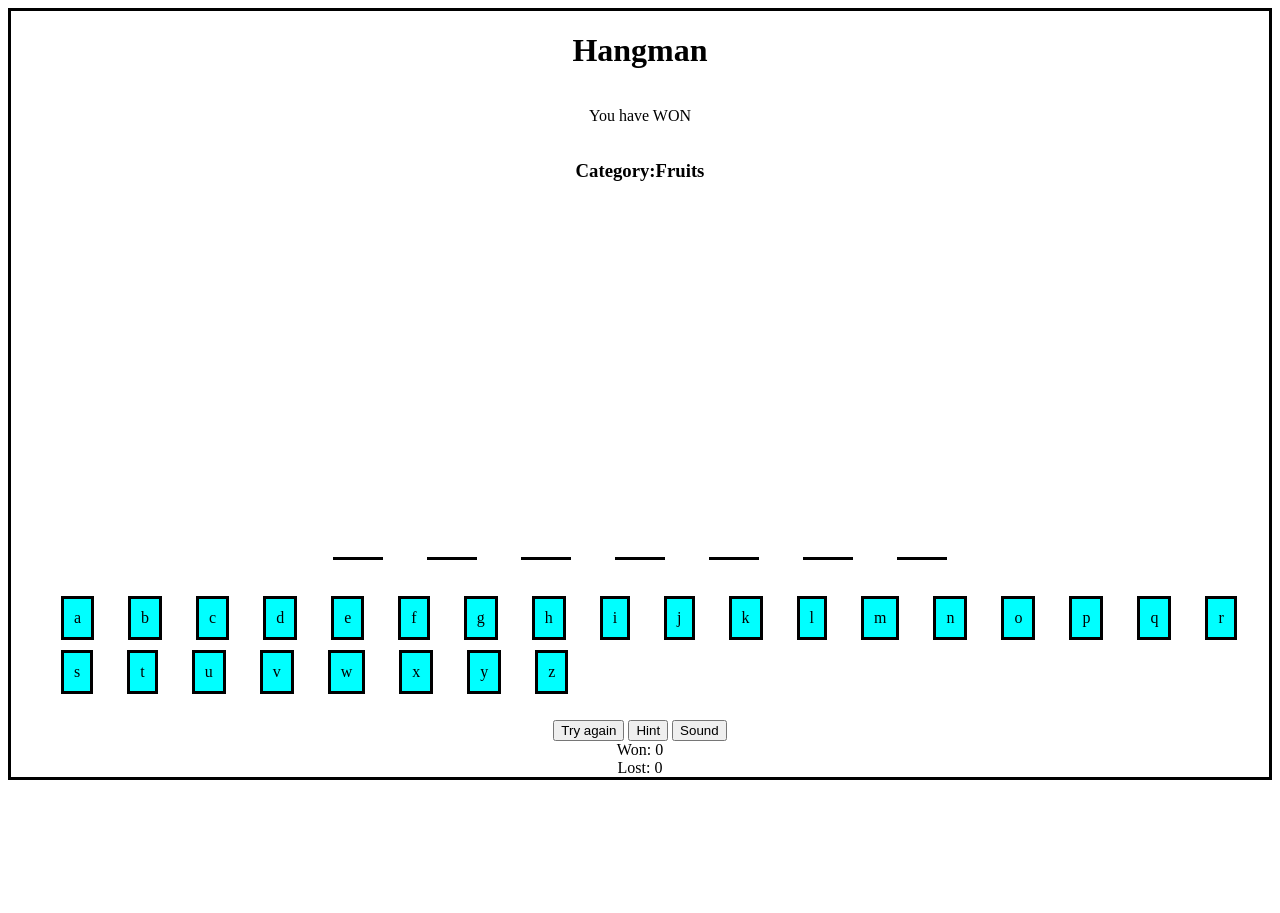
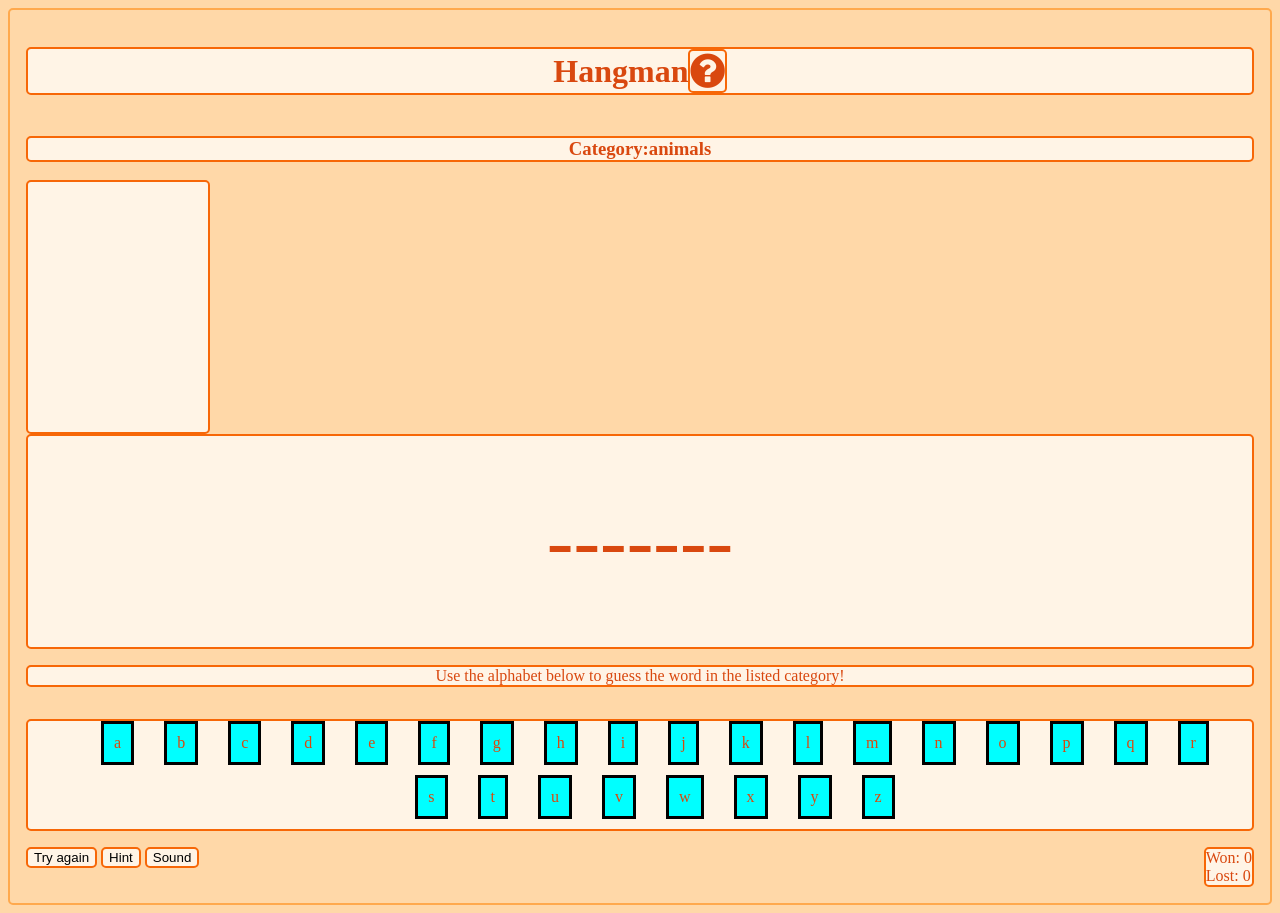
Before and after one commit to mohamedadenn/Hangman, a plain HTML site: page index.html in a window 1280 px wide. Before the commit the page ends 800 px from the top, so only its background shows below. Drawn offline with nearby package versions, Linux system fonts and the light colour scheme.

Commit message:
changes to CSS, HTML and new functions in JS

```diff
--- a/css/style.css
+++ b/css/style.css
@@ -1,13 +1,137 @@
+* {
+    box-sizing: border-box;
+}
+
 body {
+    display: grid;
+    grid-template-columns: auto;
+    grid-template-rows: auto;
+    grid-template-areas: "header header header helpicon" "category category category category" "canvas canvas canvas canvas" "word word word word" "msg msg msg msg" "ab ab ab ab" "tryagain hint sound winloss";
+    border: 2px solid #ffa94d;
+    border-radius: 5px;
+    background-color: #ffd8a8;
+    padding: 1em;
+    color: #d9480f;
+}
+
+h1 {
+    grid-area: header;
+    grid-row: 1/2;
+    grid-column: 1/5;
     display: flex;
     align-items: center;
-    align-content: center;
-    flex-direction: column;
-    border: 3px solid black;
+    justify-content: center;
+    border: 2px solid #f76707;
+    border-radius: 5px;
+    background-color: #fff4e6;
+}
+
+i {
+    grid-area: helpicon;
+    grid-row: 1/2;
+    grid-column: 4/5;
+    border: 2px solid #f76707;
+    border-radius: 5px;
+    background-color: #fff4e6;
+    align-content: right;
 }
 
 h3 {
+    grid-area: category;
+    grid-row: 2/3;
+    grid-column: 1/5;
     display: inline-flex;
+    display: flex;
+    align-items: center;
+    justify-content: center;
+    border: 2px solid #f76707;
+    border-radius: 5px;
+    background-color: #fff4e6;
+}
+
+#hangman {
+    grid-area: canvas;
+    grid-row: 3/4;
+    grid-column: auto / span 4;
+    display: flex;
+    align-items: center;
+    justify-content: center;
+    border: 2px solid #f76707;
+    border-radius: 5px;
+    background-color: #fff4e6;
+}
+
+#wordwrap {
+    grid-area: word;
+    grid-row: 4/5;
+    grid-column: 1/5;
+    display: flex;
+    align-items: center;
+    justify-content: center;
+    border: 2px solid #f76707;
+    border-radius: 5px;
+    background-color: #fff4e6;
+}
+
+#status {
+    grid-area: msg;
+    grid-row: 5/6;
+    grid-column: 1/5;
+    display: flex;
+    align-items: center;
+    justify-content: center;
+    border: 2px solid #f76707;
+    border-radius: 5px;
+    background-color: #fff4e6;
+}
+
+ul {
+    grid-area: ab;
+    grid-row: 6/7;
+    grid-column: 1/5;
+    display: flex;
+    align-items: center;
+    justify-content: center;
+    flex-wrap: wrap;
+    border: 2px solid #f76707;
+    border-radius: 5px;
+    background-color: #fff4e6;
+}
+
+#reset {
+    grid-area: tryagain;
+    grid-row: 7/8;
+    grid-column: 1/2;
+    border: 2px solid #f76707;
+    border-radius: 5px;
+    background-color: #fff4e6;
+}
+
+#hint {
+    grid-area: hint;
+    grid-row: 7/8;
+    grid-column: 2/3;
+    border: 2px solid #f76707;
+    border-radius: 5px;
+    background-color: #fff4e6;
+}
+
+#sound {
+    grid-area: sound;
+    grid-row: 7/8;
+    grid-column: 3/4;
+    border: 2px solid #f76707;
+    border-radius: 5px;
+    background-color: #fff4e6;
+}
+
+#scoreboard {
+    grid-area: winloss;
+    grid-row: 7/8;
+    grid-column: 3/5;
+    border: 2px solid #f76707;
+    border-radius: 5px;
+    background-color: #fff4e6;
 }
 
 li {
@@ -29,20 +153,15 @@ li:hover {
     opacity: 0.5;
 }
 
-canvas {
-    /* border: 3px dotted purple;
-    height: 18em; */
+section div {
+    padding: 20px;
+    margin: 0.5em;
+    /* display: inline-flex; */
+    font-size: 5em;
 }
 
-section div {
-    border-bottom: 3px solid black;
-    padding: 20px;
-    margin: 0.5em;
-    display: inline-flex;
-    font-size: 2.5em;
-}
 
-button {
+/* button {
     display: inline-flex;
     justify-content: space-evenly;
-}
+} */
--- a/index.html
+++ b/index.html
@@ -6,14 +6,17 @@
     <meta name="viewport" content="width=device-width, initial-scale=1.0">
     <title>Hangman</title>
     <link rel="stylesheet" href="./css/style.css" type="text/css">
+    <link rel="stylesheet" href="https://cdnjs.cloudflare.com/ajax/libs/font-awesome/4.7.0/css/font-awesome.min.css">
     <script src="https://code.jquery.com/jquery-3.2.1.min.js" integrity="sha256-hwg4gsxgFZhOsEEamdOYGBf13FyQuiTwlAQgxVSNgt4=" crossorigin="anonymous"></script>
 
 </head>
 
 <body>
 
-    <h1 id="title">Hangman</h1>
-    <p>You have <span id="status">WON</span></p>
+    <h1 id="title">Hangman<i style="font-size:40px" class="fa" id="helpIcon">&#xf059;</i></h1>
+    <!-- Help Icon, which gives instructions on how to play-->
+
+
     <!-- Category  -->
     <h3>Category: <span id="selectedcategory"> Fruits</span></h3>
 
@@ -23,16 +26,11 @@
     <!-- Underlined Letter Choices. Based on #
      of letters JS will add new "div" -->
     <section id="wordwrap">
-        <div> &nbsp; </div>
-        <div> &nbsp;</div>
-        <div> &nbsp;</div>
-        <div> &nbsp;</div>
-        <div>&nbsp; </div>
-        <div> &nbsp;</div>
-        <div>&nbsp;</div>
 
     </section>
 
+    <!-- Messages - Default(as seen below), Win or Lose -->
+    <p id="status">Use the alphabet below to guess the word in the listed category! </p>
     <!-- Alpahbet -->
     <ul>
         <li>a</li>
@@ -69,9 +67,10 @@
         <button id="hint">Hint</button>
         <button id="sound">Sound </button></section>
     <!-- Scoreboard -->
-
-    <div class="won">Won: <span id="numOfWins">0</span></div>
-    <div class="lost">Lost: <span id="numOfLoses">0</span></div>
+    <div id="scoreboard">
+        <div class="won">Won: <span id="numOfWins">0</span></div>
+        <div class="lost">Lost: <span id="numOfLoses">0</span></div>
+    </div>
     <script defer src="./js/main.js"></script>
 </body>
 
--- a/js/main.js
+++ b/js/main.js
@@ -3,7 +3,7 @@ $(document).ready(function() {
     let win = 0;
     let lose = 0;
     let category = ["fruits", "animals", "countries"];
-    let fruits = ["apples", "bananas", "kiwi"];
+    let word = ["apples", "bananas", "kiwi"];
     let animals = ["dogs", "cats", "monkeys"];
     let countries = ["Canada", "France", "China"];
     let hint = ["its red", "its yellow", "its green"];
@@ -19,6 +19,7 @@ $(document).ready(function() {
         'leftFoot',
     ]
     var step = 0;
+    var lives = 9;
 
     /*------------ cached elements ---------------*/
 
@@ -35,15 +36,9 @@ $(document).ready(function() {
     const updateNumOfWins = document.getElementById("#numOfWins")
     const updateNumOfLoses = document.getElementById("#numOfLoses")
 
+
     /*----------- events ------------------*/
 
-    alphabet.click(function() {
-        let getIndex = $(this).index();
-        let getLetter = this.closest("li");
-        console.log(getIndex);
-        console.log(getLetter);
-
-    })
 
     resetButton.click(function() {
         Draw(draws[step++])
@@ -141,6 +136,37 @@ $(document).ready(function() {
     }
 
     function startGame() {
-        Math.floor(math.random)
+        chosenCategory = category[Math.floor(Math.random() * category.length)];
+        categoryWord = word[Math.floor(Math.random() * word.length)];
+
+        word = categoryWord.replace(/./g, "-");
+        console.log(word);
+
+        makeUnderline.append('<div>' + word + '</div>')
+        selectedCategory.text(chosenCategory)
+
+    };
+
+    function checkGuess(guess) {
+
+        for (let i = 0; i < categoryWord.length; i++) {
+            if (categoryWord[i] == guess) {
+                word = setCharAt(word, i, guess);
+            }
+        }
+
     }
-})
+
+
+    alphabet.click(function() {
+        let selectedLetter = this.closest("li");
+        console.log(selectedLetter);
+
+        if (selectedLetter.indexOf(categoryWord)) {
+            console.log("test")
+        } else {
+            console.log("no")
+        }
+    })
+    startGame()
+});
```
Also changed, not shown: js/main2.js (deleted, +0 -225 lines).
